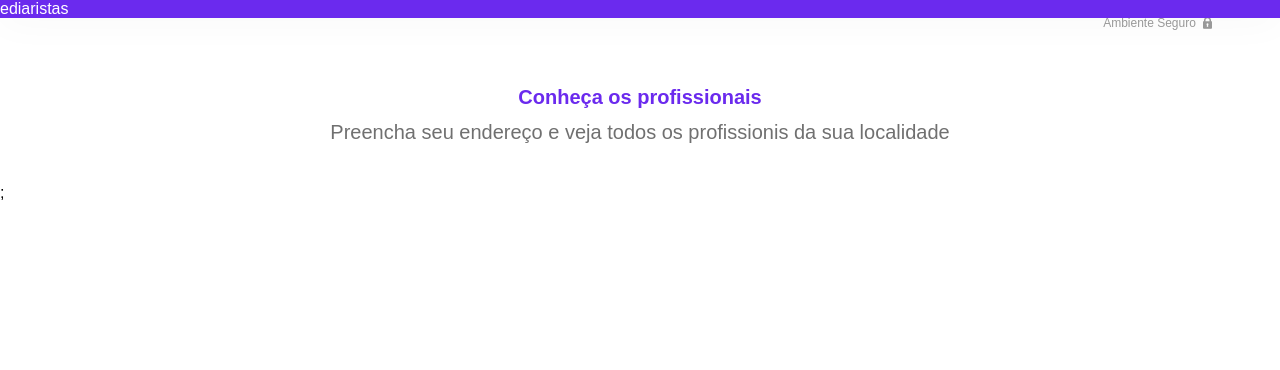
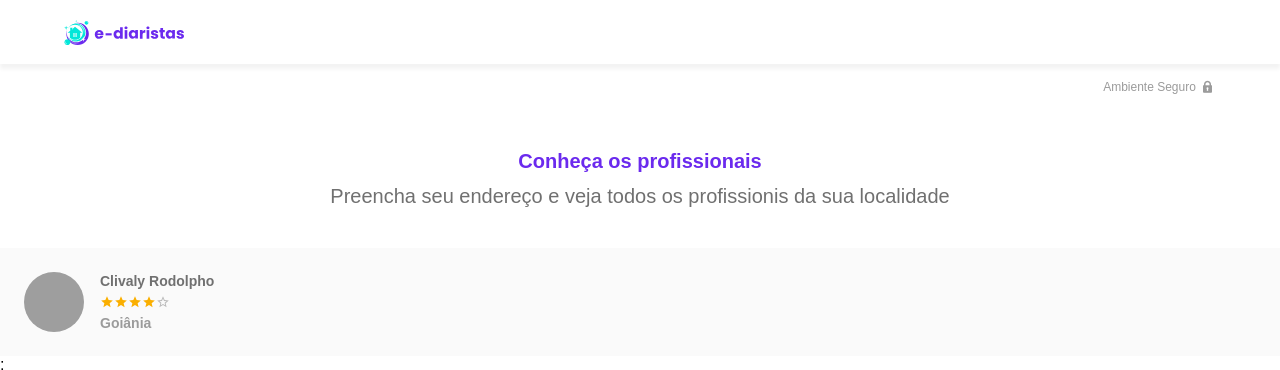
Before and after one commit to Clivaly/agendamentos-app-next-java, a Next.js app: page / in a window 1280 px wide. Shown: the top 370 px of the page. Built offline with nearby package versions, Linux system fonts and the light colour scheme; grey boxes are pictures that could not be loaded.

Commit message:
UserInfomation component done

```diff
--- a/src/pages/index.tsx
+++ b/src/pages/index.tsx
@@ -1,19 +1,26 @@
-import type { NextPage } from 'next'
-import  { SafeEnvironment }  from 'ui/components/feedback/SafeEnvironment/SafeEnvironment';
-import  { PageTitle }  from 'ui/components/data-display/PageTitle/PageTitle';
+import type { NextPage } from "next";
+import { SafeEnvironment } from "ui/components/feedback/SafeEnvironment/SafeEnvironment";
+import { PageTitle } from "ui/components/data-display/PageTitle/PageTitle";
+import { UserInformation } from "ui/components/data-display/UserInformation/UserInformation";
 
 const Home: NextPage = () => {
   return (
-
     <div>
       <SafeEnvironment />
-        <PageTitle
-        title={'Conheça os profissionais'}
-        subtitle={'Preencha seu endereço e veja todos os profissionis da sua localidade'}
-        />
+      <PageTitle
+        title={"Conheça os profissionais"}
+        subtitle={
+          "Preencha seu endereço e veja todos os profissionis da sua localidade"
+        }
+      />
+
+      <UserInformation
+      name={'Clivaly Rodolpho'}
+      picture={'https://github.com/clivaly.png'}
+      rating={4}
+      description={'Goiânia'} />
     </div>
+  );
+};
 
-  )
-}
-
-export default Home
+export default Home;
--- /dev/null
+++ b/src/ui/components/data-display/UserInformation/UserInformation.style.tsx
@@ -0,0 +1,38 @@
+import { Avatar, Rating, styled } from "@mui/material";
+
+export const UserInformationContainer = styled("div")`
+  display: grid;
+  grid-template-columns: 60px 1fr;
+  grid-template-rows: repeat(3, auto);
+  grid-template-areas: "avatar name" "avatar rating" "avatar description";
+  background: ${({ theme }) => theme.palette.grey[50]};
+  padding: ${({ theme }) => theme.spacing(3)};
+  gap: ${({ theme }) => theme.spacing(0.5) + ' ' + theme.spacing(2)};
+  align-items: center;
+`;
+
+export const UserName = styled("div")`
+  grid-area: name;
+  font-weight: bolder;
+  color: ${({ theme }) => theme.palette.text.primary};
+  font-size: ${({ theme }) => theme.typography.body2.fontSize};
+`;
+
+export const UserDescription = styled("div")`
+  grid-area: description;
+  font-weight: bolder;
+  color: ${({ theme }) => theme.palette.text.secondary};
+  font-size: ${({ theme }) => theme.typography.body2.fontSize};
+`;
+
+export const AvatarStyled = styled(Avatar)`
+  grid-area: avatar;
+  width: 100%;
+  height: initial;
+  aspect-ratio: 1;
+`;
+
+export const RatingStyled = styled(Rating)`
+  grid-area: rating;
+  font-size: 14px;
+`;
--- /dev/null
+++ b/src/ui/components/data-display/UserInformation/UserInformation.tsx
@@ -0,0 +1,26 @@
+import React from "react";
+import {
+  UserInformationContainer,
+  UserName,
+  UserDescription,
+  AvatarStyled,
+  RatingStyled,
+} from "./UserInformation.style";
+
+interface UserInformationProps {
+  picture: string;
+  name: string;
+  rating: number;
+  description?: string;
+}
+
+export const UserInformation: React.FC<UserInformationProps> = (props) => {
+  return (
+    <UserInformationContainer>
+      <AvatarStyled src={props.picture}>{props.name[0]}</AvatarStyled>
+      <UserName>{props.name}</UserName>
+      <RatingStyled readOnly value={props.rating} />
+      <UserDescription>{props.description}</UserDescription>
+    </UserInformationContainer>
+  );
+};
--- a/src/ui/components/surfaces/Header/Header.style.tsx
+++ b/src/ui/components/surfaces/Header/Header.style.tsx
@@ -1,6 +1,31 @@
 import { styled } from "@mui/material/styles";
 import { AppBar } from "@mui/material";
+import { theme } from "ui/themes/theme";
 
 export const HeaderAppBar = styled(AppBar)`
-  position: fixed;
+  background: ${({ theme }) => theme.palette.background.paper};
+  box-shadow: 0px 5px 4px rgba(0, 0, 0, 0.05);
+
+  ${({ theme }) => theme.breakpoints.up("md")} {
+    .MuiToolbar {
+      height: 100px;
+    }
+  }
+
+  ${({ theme }) => theme.breakpoints.down("md")} {
+    .MuiToolbar {
+      display: "flex";
+      justify-content: center;
+    }
+  }
 `;
+
+export const HeaderLogo = styled("img")`
+  height: 25px;
+
+  ${({ theme }) => theme.breakpoints.up("md")} {
+    .MuiToolbar {
+      height: 47px;
+    }
+  }
+`;
--- a/src/ui/components/surfaces/Header/Header.tsx
+++ b/src/ui/components/surfaces/Header/Header.tsx
@@ -1,6 +1,13 @@
 import React from "react";
-import { HeaderAppBar } from "./Header.style";
+import { HeaderAppBar, HeaderLogo } from "./Header.style";
+import { Toolbar, Container } from "@mui/material";
 
 export const Header: React.FC = () => {
-  return <HeaderAppBar>ediaristas</HeaderAppBar>;
+  return (
+    <HeaderAppBar position={"sticky"}>
+      <Toolbar component={Container}>
+        <HeaderLogo src={"/img/logos/logo.svg"} alt={"e-diaristas"} />
+      </Toolbar>
+    </HeaderAppBar>
+  );
 };
```
